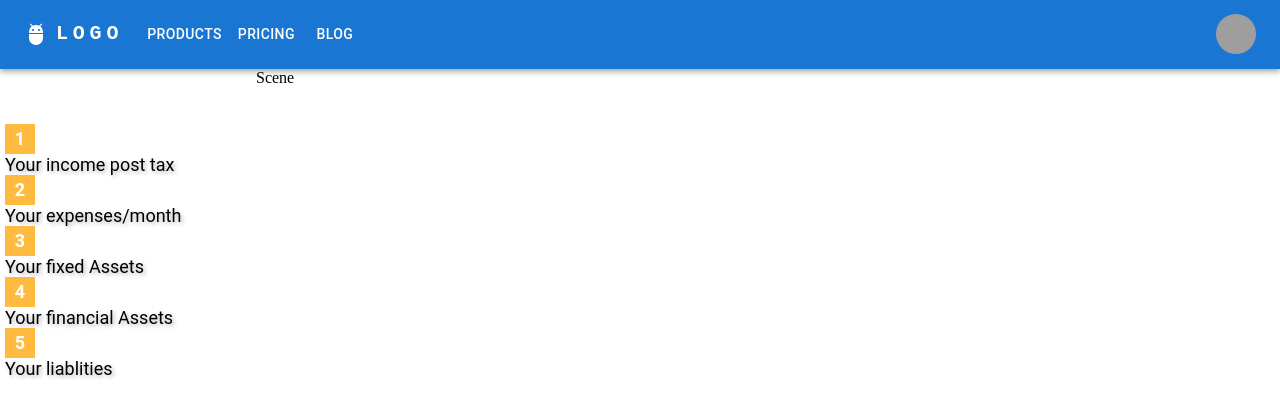
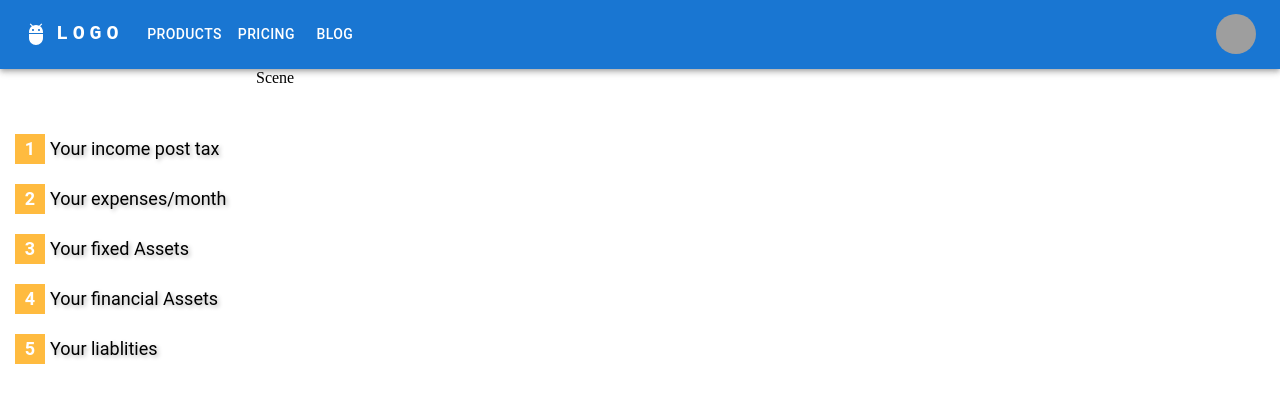
Before and after one commit to antas123/makeMyPot, a React (Vite) app in the folder make_my_pot/: page / in a window 1280 px wide. Shown: the top 416 px of the page. Built offline with nearby package versions, Linux system fonts and the light colour scheme; grey boxes are pictures that could not be loaded.

Commit message:
side-bar completed

```diff
--- a/make_my_pot/src/components/extras/extras.module.css
+++ b/make_my_pot/src/components/extras/extras.module.css
@@ -0,0 +1,18 @@
+/* =============sidebar css=========================== */
+.mainbox{
+    display: flex;
+    flex-direction: row;
+    cursor: pointer;
+    padding: 10px;
+    align-items: center;
+}
+
+.menuNumber{
+    margin-right: 5px;
+}
+
+@media only screen and (max-width: 1100px){
+    .menulist{
+      font-size: 2px;
+    }
+  }
```
